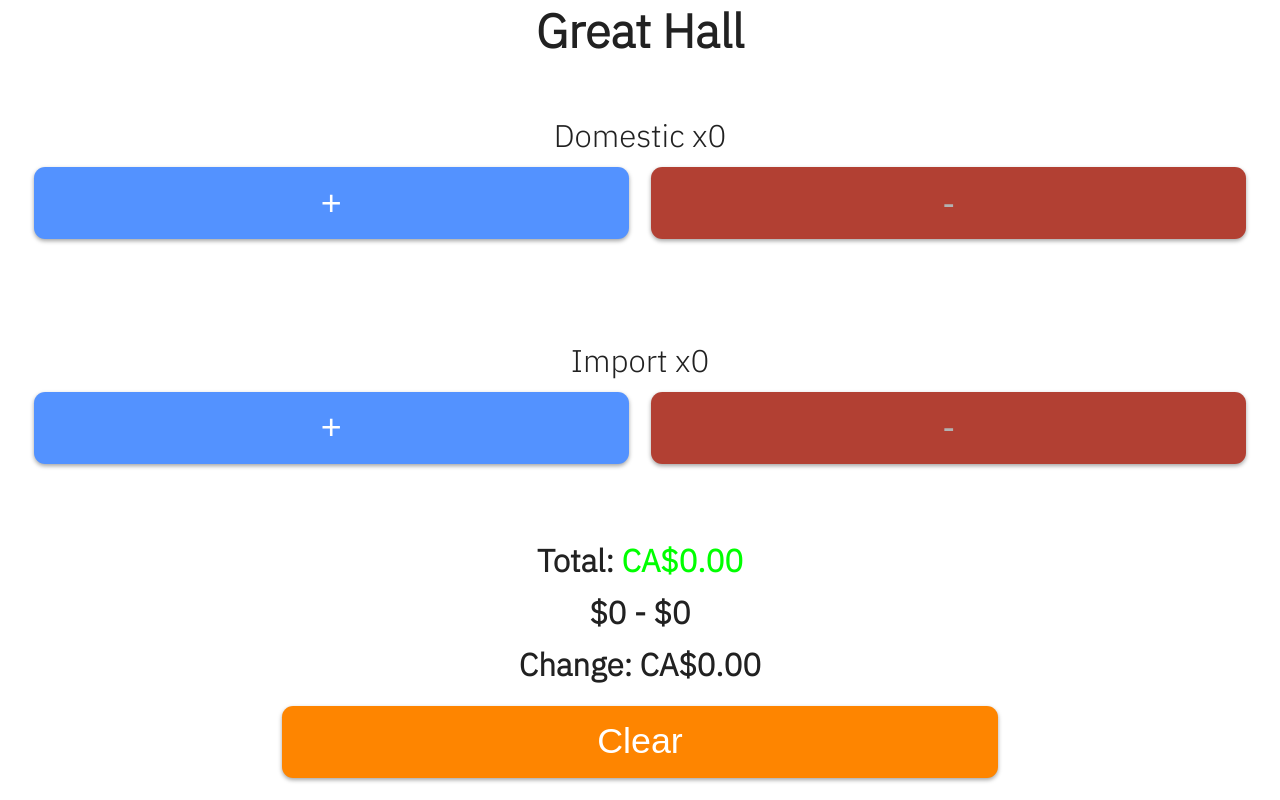
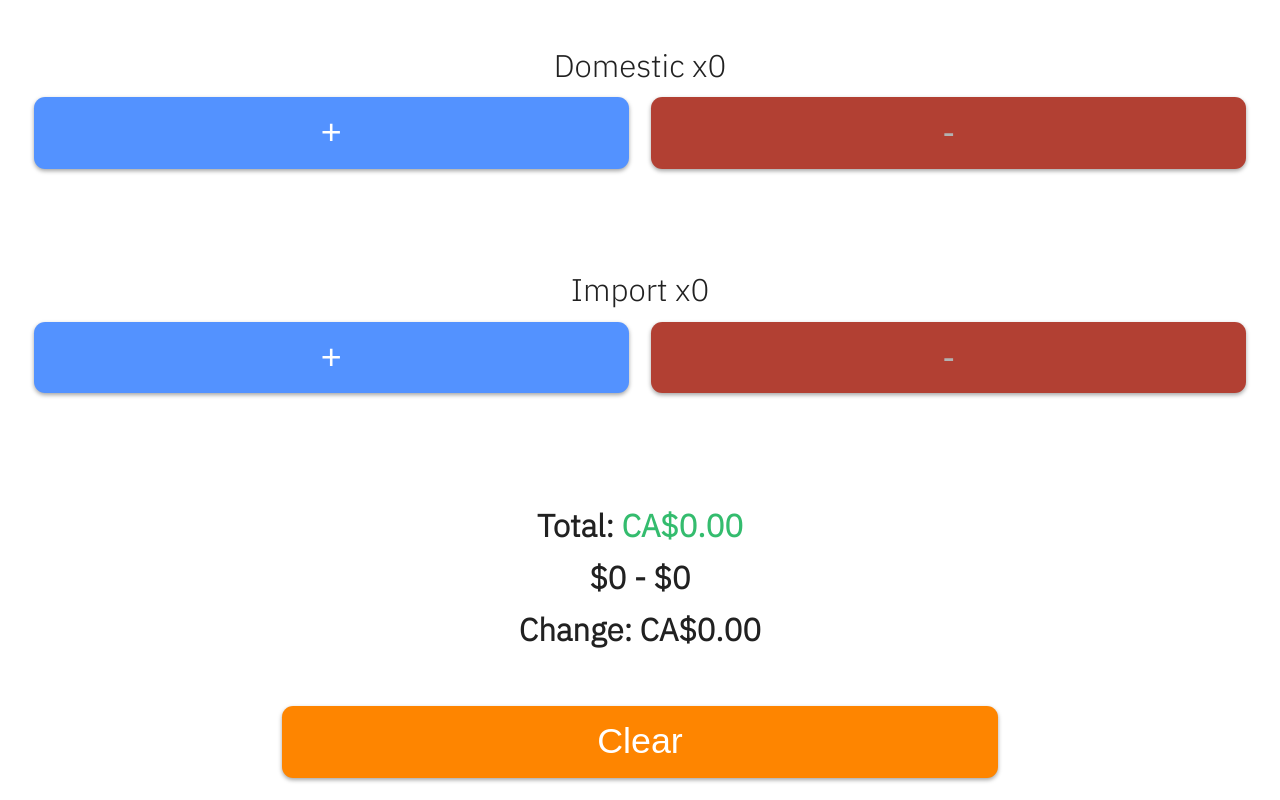
Before and after one commit to therockhopper/bartender, an Angular app: page / in a window 1280 px wide. Built offline with nearby package versions, Linux system fonts and the light colour scheme.

Commit message:
remove header

```diff
--- a/src/_variables.scss
+++ b/src/_variables.scss
@@ -6,3 +6,5 @@ $headerColor: #fff;
 $bodyColor: #000;
 
 $mainBlue: color("blue", 50);
+
+$box-shadow: 3px 3px 5px 0 rgba(0, 0, 0, 0.39);
--- a/src/app/app.component.html
+++ b/src/app/app.component.html
@@ -1,7 +1,4 @@
 <div class="container">
-  <div class="header">
-    <h2>Great Hall</h2>
-  </div>
   <div class="main">
     <div class="domestic">
       <span>Domestic x{{ numberOfDomestic }}</span>
--- a/src/app/app.component.scss
+++ b/src/app/app.component.scss
@@ -1,3 +1,6 @@
+@import "../ibm-colors";
+@import "../variables";
+
 .container {
   display: flex;
   flex-direction: column;
@@ -5,8 +8,6 @@
   align-items: center;
   height: 100%;
   margin: 0 1rem;
-
-  .header {}
 
   .main {
     display: flex;
@@ -27,6 +28,7 @@
 
     .buttons {
       display: flex;
+      justify-content: center;
       margin: .5rem 0;
       width: 100%;
 
@@ -42,7 +44,7 @@
       text-align: center;
 
       span {
-        color: #00FF00;
+        color: color("green", 30);
       }
     }
   }
```
